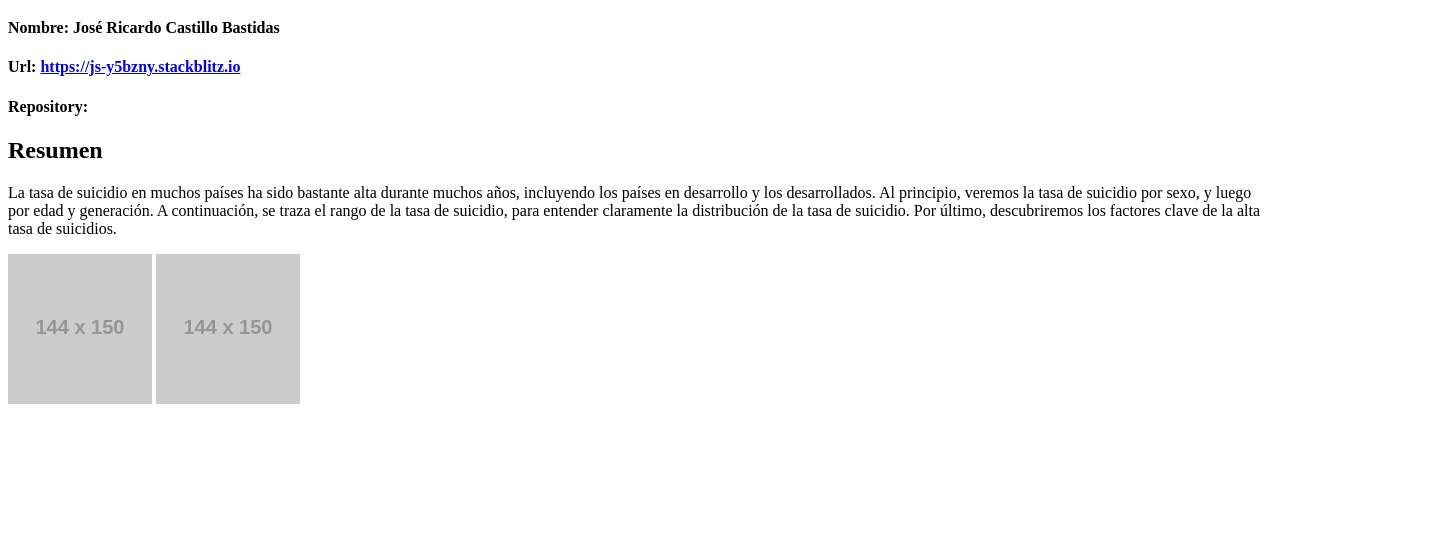
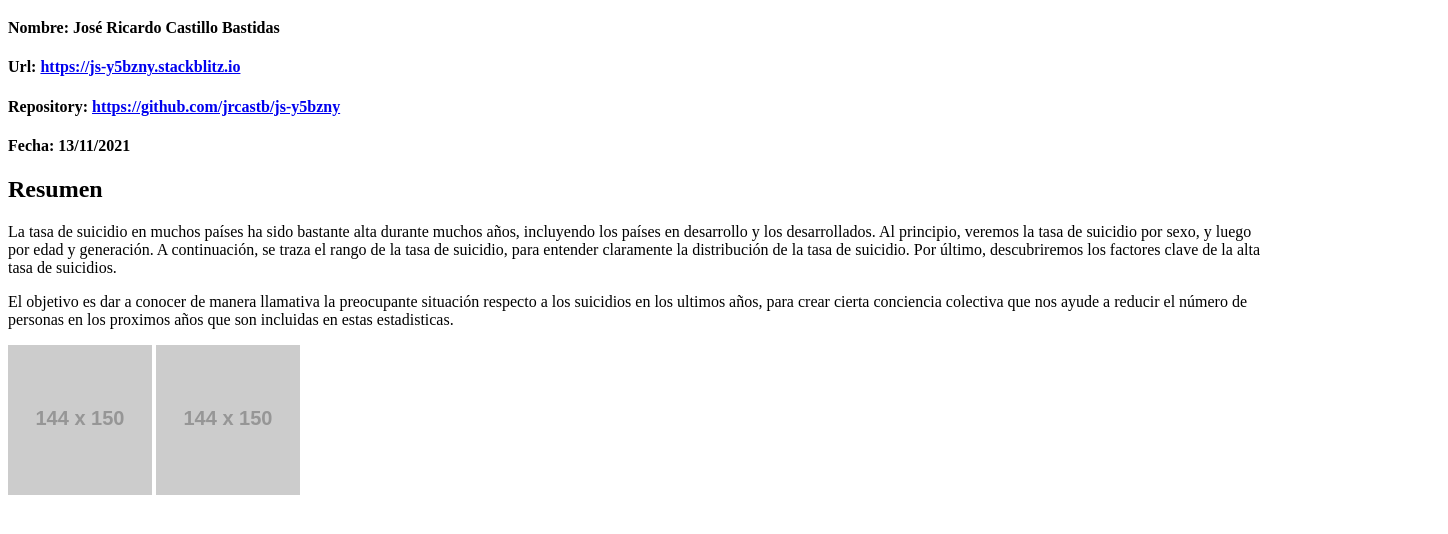
Before and after one commit to jrcastb/js-y5bzny, a website: page index.html in a window 1280 px wide. Shown: the part 170-704 px from the top of the page, 1448 px wide, since content can reach past the window. Drawn offline with nearby package versions, Linux system fonts and the light colour scheme; placeholder pictures from the web are drawn by us.

Commit message:
1 binaries uploaded

```diff
--- a/index.html
+++ b/index.html
@@ -28,12 +28,15 @@
     <div>
     <h4>Nombre: José Ricardo Castillo Bastidas</h4>
     <h4>Url: <a href="https://js-y5bzny.stackblitz.io">https://js-y5bzny.stackblitz.io</a></h4>
-    <h4>Repository: </h4>
+    <h4>Repository: <a href="https://github.com/jrcastb/js-y5bzny">https://github.com/jrcastb/js-y5bzny</a> </h4>
+    <h4>Fecha: 13/11/2021</h4>
     </div>
     <article>
         <h2>Resumen</h2>
 
         <p>La tasa de suicidio en muchos países ha sido bastante alta durante muchos años, incluyendo los países en desarrollo y los desarrollados. Al principio, veremos la tasa de suicidio por sexo, y luego por edad y generación. A continuación, se traza el rango de la tasa de suicidio, para entender claramente la distribución de la tasa de suicidio. Por último, descubriremos los factores clave de la alta tasa de suicidios.</p>
+
+        <p>El objetivo es dar a conocer de manera llamativa la preocupante situación respecto a los suicidios en los ultimos años, para crear cierta conciencia colectiva que nos ayude a reducir el número de personas en los proximos años que son incluidas en estas estadisticas.</p>
 
     </article>
 
@@ -41,6 +44,7 @@
         <img src="http://placehold.it/144x150">
         <img src="http://placehold.it/144x150">
     </aside>
+    <script type='text/javascript' src='https://prod-useast-b.online.tableau.com/javascripts/api/viz_v1.js'></script><div class='tableauPlaceholder' style='width: 1440px; height: 670px;'><object class='tableauViz' width='1440' height='670' style='display:none;'><param name='host_url' value='https%3A%2F%2Fprod-useast-b.online.tableau.com%2F' /> <param name='embed_code_version' value='3' /> <param name='site_root' value='&#47;t&#47;mbid08visualizacionpractica' /><param name='name' value='Trabajopractico&#47;SuicidiosporaoHombresMujeres' /><param name='tabs' value='no' /><param name='toolbar' value='yes' /><param name='showAppBanner' value='false' /></object></div>
 </section>
 
 </body>
```
Also changed, not shown: img/Suicidios por año (Hombres_Mujeres).png (added).
